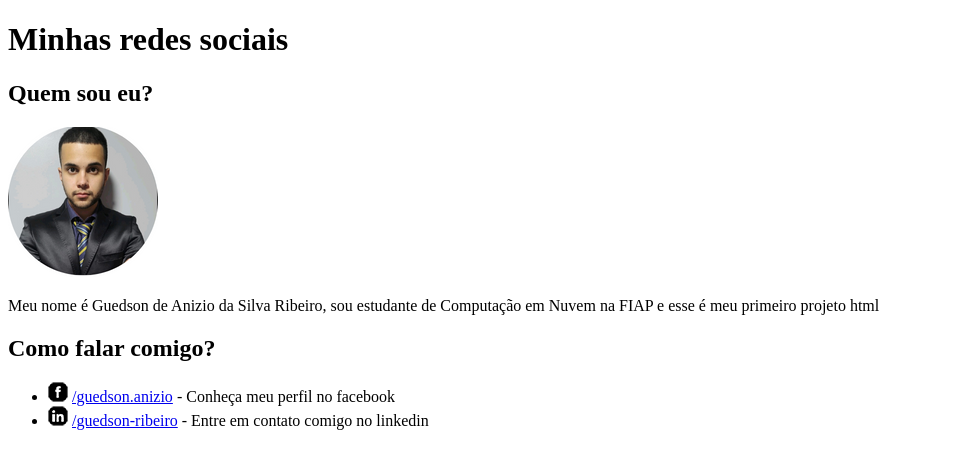
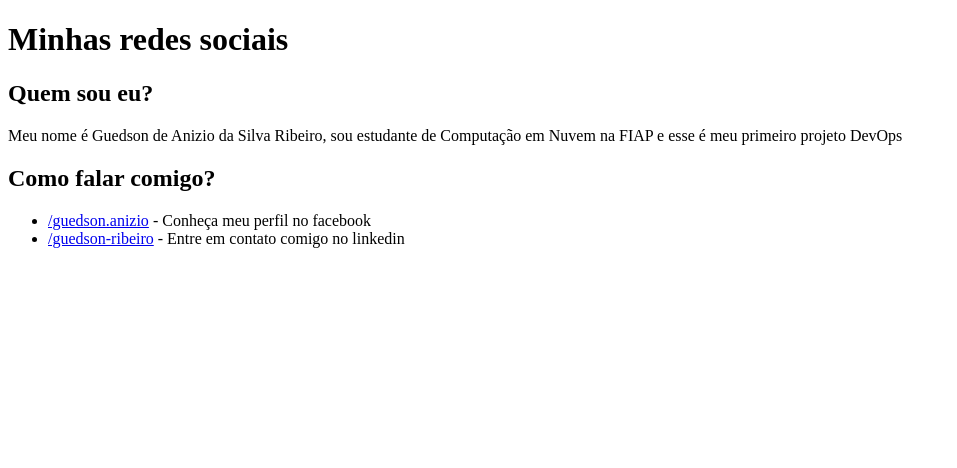
Before and after one commit to GuedsonRibeiro/sync-s3-terraform, a plain HTML site: page index.html in a window 1280 px wide. Shown: the whole page, without its empty margins (0-957 px from the left). Drawn offline with Linux system fonts and the light colour scheme.

Commit message:
check214

```diff
--- a/index.html
+++ b/index.html
@@ -10,17 +10,14 @@
 <body>
     <h1>Minhas redes sociais</h1>
     <h2>Quem sou eu?</h2>
-    <img src="img/Design sem nome.png" alt="minha foto">
-    <p>Meu nome é Guedson de Anizio da Silva Ribeiro, sou estudante de Computação em Nuvem na FIAP e esse é meu primeiro projeto html</p>
+    <p>Meu nome é Guedson de Anizio da Silva Ribeiro, sou estudante de Computação em Nuvem na FIAP e esse é meu primeiro projeto DevOps</p>
     <h2>Como falar comigo?</h2>
     <ul>
 
             <li>
-                <img src="img/icone-facebook.png" alt="icone facebook">
                 <a href="https://www.facebook.com/guedson.anizio.9/" target="_blank">/guedson.anizio</a> - Conheça meu perfil no facebook
             </li>
             <li>
-                <img src="img/icone-linkedin.png" alt="ícone icone-linkedin">
                 <a href="https://www.linkedin.com/in/guedson-ribeiro-48b689221/" target="_blank">/guedson-ribeiro</a> - Entre em contato comigo no linkedin
             </li>
     </ul>
```
Also changed, not shown: img/Design sem nome.png (deleted), img/favicon.ico (deleted), img/icone-facebook.png (deleted), img/icone-instagram.png (deleted), img/icone-linkedin.png (deleted), img/icone-twitter.png (deleted), 3 other files.
